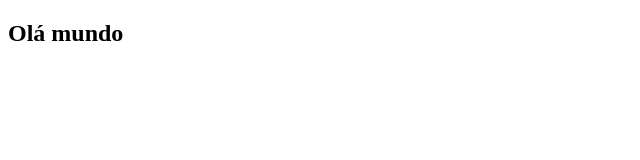
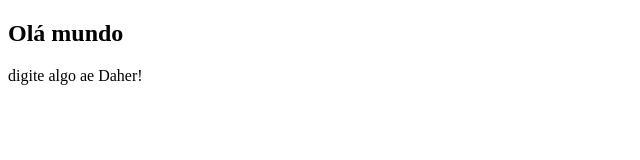
Before and after one commit to 404carrot/404carrot, a plain HTML site: page index.html in a window 1280 px wide. Shown: the whole page, without its empty margins (0-640 px from the left). Drawn offline with Linux system fonts and the light colour scheme.

Commit message:
Update index.html

```diff
--- a/index.html
+++ b/index.html
@@ -11,5 +11,6 @@
 
     <h2>Olá mundo </h2>
 
+    <p> digite algo ae Daher!</p>
 </body>
 </html>
```
